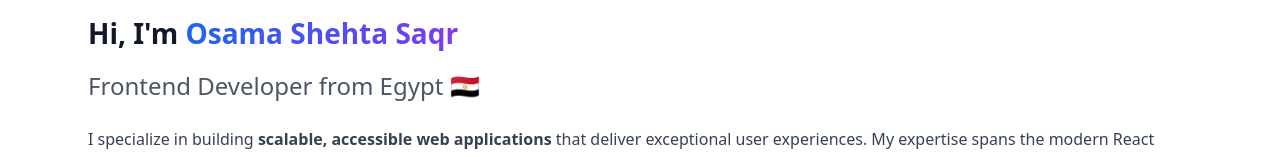
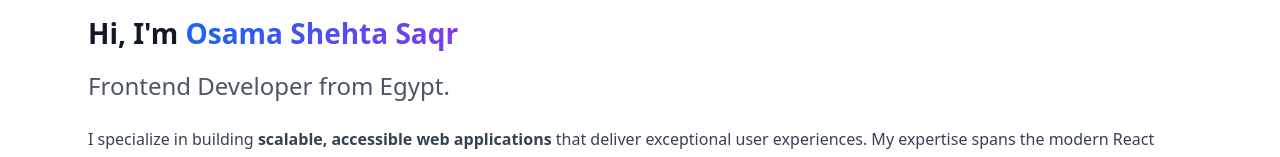
Before and after one commit to osamashehta/Portfolio, a React (Vite) app: page / in a window 1280 px wide. Shown: the part 188-345 px from the top of the page. Built offline with nearby package versions, Linux system fonts and the light colour scheme.

Commit message:
Update AboutHeader component to remove emoji from job title for consistency

```diff
--- a/src/Components/About/AboutHeader.jsx
+++ b/src/Components/About/AboutHeader.jsx
@@ -230,7 +230,7 @@ const AboutHeader = () => {
             </span>
           </h1>
           <p className="text-xl md:text-2xl text-gray-600 dark:text-gray-300 font-medium">
-            Frontend Developer from Egypt 🇪🇬
+            Frontend Developer from Egypt.
           </p>
         </div>
 
```
